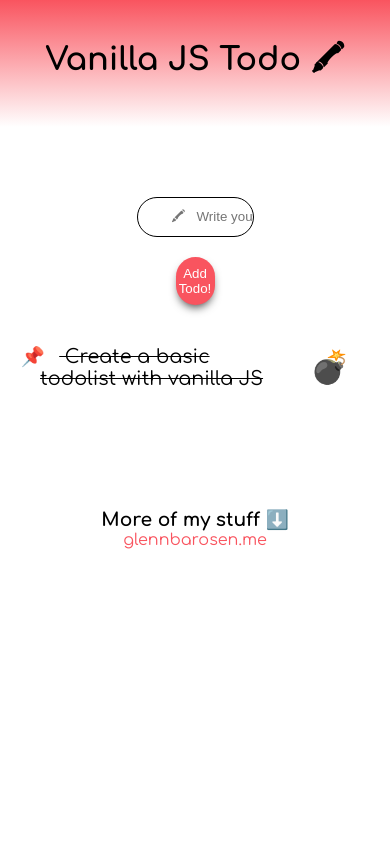
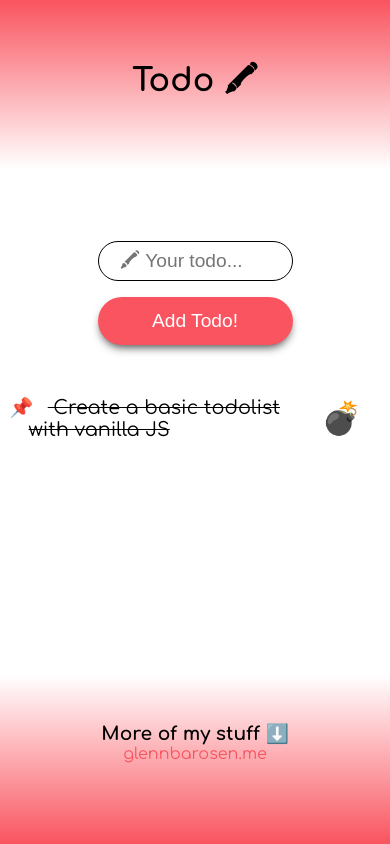
Before and after one commit to glennbarosen/vanillajs-todo, a plain HTML site: page index.html in a window 390 px wide. Drawn offline with Linux system fonts and the light colour scheme.

Commit message:
bit more responsive 📱

```diff
--- a/app.js
+++ b/app.js
@@ -1,4 +1,3 @@
-
 const todoInput = document.querySelector(".todo-input")
 const submitButton = document.querySelector(".submit-btn")
 const todos = document.querySelector(".todos")
@@ -10,7 +9,6 @@ todos.addEventListener('click', toggleDone)
 
 function addTodo(e) {
     e.preventDefault()
-    console.log('submitted')
 
     const todoDiv = document.createElement('div')
     todoDiv.classList.add('todo-element')
@@ -20,7 +18,6 @@ function addTodo(e) {
     todoItem.innerText = todoInput.value
     todoDiv.appendChild(todoItem)
 
-
     const deleteTodo = document.createElement('button')
     deleteTodo.classList.add('delete-btn')
     deleteTodo.innerText = '💣'
@@ -28,6 +25,7 @@ function addTodo(e) {
 
     todos.appendChild(todoDiv)
 
+    console.log('submitted')
     todoInput.value = ''
 }
 
@@ -36,7 +34,6 @@ function deleteTodo(e) {
         e.target.parentElement.remove()
         console.log('deleted')
     }
-
 }
 
 function toggleDone(e) {
@@ -44,5 +41,4 @@ function toggleDone(e) {
         e.target.className = 'todo-item-done'
     else if (e.target.className === 'todo-item-done')
         e.target.className = 'todo-item'
-
 }
--- a/index.html
+++ b/index.html
@@ -6,16 +6,16 @@
     <meta name="viewport" content="width=device-width, initial-scale=1.0">
     <link href="https://fonts.googleapis.com/css2?family=Comfortaa:wght@300;400;700&display=swap" rel="stylesheet">
     <link rel="stylesheet" href="./style.css">
-    <title>Vanilla JS Todo 🖍</title>
+    <title>Todo 🖍</title>
 </head>
 
 <body>
     <header>
-        <h1>Vanilla JS Todo 🖍</h1>
+        <h1>Todo 🖍</h1>
     </header>
     <main>
         <form class="todo-form">
-            <input class="todo-input" type="text" placeholder=" 🖍   Write your todo here...">
+            <input class="todo-input" type="text" placeholder=" 🖍 Your todo..." autofocus>
             <button class="submit-btn" type="submit">Add Todo!</button>
         </form>
         <div class="todo-container">
@@ -27,11 +27,11 @@
             </ul>
         </div>
     </main>
-    <script src="./app.js"></script>
     <footer>
         <h3>More of my stuff ⬇️</h3>
         <a href="https://glennbarosen.me/">glennbarosen.me</a>
     </footer>
+    <script src="./app.js"></script>
 </body>
 
 </html>
--- a/style.css
+++ b/style.css
@@ -6,37 +6,37 @@
 
 body {
     font-family: 'Comfortaa', cursive;
+    min-height: 100%;
     display: grid;
-    place-items: center;
+    grid-template-rows: 20vh auto 20vh;
 }
 
 header {
-    margin: 0 0 50px 0;
-    height: 15vh;
-    width: 100%;
     background-image: linear-gradient(180deg, rgba(249,84,95,1) 0%, rgba(255,255,255,1) 100%);
     display: grid;
     place-items: center;
+    width: 100vw;
 }
 
 main {
-    display: grid;
-    place-items: center;
+    min-height: 60vh;
+    padding: 1.5rem;
 }
 
 .todo-form {
     display: grid;
     place-items: center;
+    padding: 3rem;
 }
 
 .todo-input {
     width: 30vw;
     height: 2.5rem;
-    margin: 20px;
-    padding-left: 30px;
+    margin-bottom: 1rem;
+    padding: 1rem;
     border-radius: 30px;
     border: 1px solid black;
-
+    font-size: 1.2rem;
 }
 
 .todo-input:focus {
@@ -44,10 +44,11 @@ main {
 }
 
 .submit-btn {
-    width: 10vw;
+    width: 200px;
     height: 3rem;
     background: rgb(249, 84, 95);
     color: white;
+    font-size: 1.2rem;
     border: none;
     border-radius: 30px;
     -webkit-box-shadow: 0px 5px 10px -3px rgba(0,0,0,0.75);
@@ -59,48 +60,33 @@ main {
     background: white;
     color: rgb(249, 84, 95);
     border: 1px solid rgb(249, 84, 95);
-    transition: 0.3s;
+    transition: 0.4s ease-out;
     font-weight: 700;
 }
 
- /* Change color of bullet in list. From W3Schools */
-ul {
-    list-style: none; /* Remove default bullets */
-  }
-
-  ul li::before {
-    content: "📌";  /* Add content: \2022 is the CSS Code/unicode for a bullet */
-    color: rgb(249, 84, 95); /* Change the color */
-    font-weight: bold; /* If you want it to be bold */
-    display: inline-block; /* Needed to add space between the bullet and the text */
-    width: 2em; /* Also needed for space (tweak if needed) */
-    margin-left: -1em; /* Also needed for space (tweak if needed) */
-  }
 .submit-btn:focus {
     outline: none;
 }
 
 .todo-container {
-    margin: 30px;
     display: flex;
     justify-content: center;
     align-items: center;
-
 }
 
 .todos {
-    min-width: 30vw;
+    min-width: 50vw;
 }
 
 .todo-element {
-    margin: 10px;
     display: flex;
     justify-content: space-between;
     align-items: center;
+    margin-top: 3px;
+    margin-bottom: 3px;
 }
 
 .todo-item {
-    max-width: 70vw;
     word-wrap: break-word;
     font-size: 1.2rem;
 }
@@ -132,14 +118,36 @@ ul {
 }
 
 footer {
-    bottom: 1px;
-    display: grid;
-    place-items: center;
-    width: 100%;
-    padding: 5rem;
+    background-image: linear-gradient(360deg, rgba(249,84,95,1) 0%, rgba(255,255,255,1) 100%);
+    text-align: center;
+    padding: 3rem;
 }
 
 a {
     text-decoration: dotted;
     color: rgb(249, 84, 95);
 }
+
+/* Change color of bullet in list. From W3Schools */
+ul {
+    list-style: none; /* Remove default bullets */
+  }
+
+  ul li::before {
+    content: "📌";  /* Add content: \2022 is the CSS Code/unicode for a bullet */
+    color: rgb(249, 84, 95); /* Change the color */
+    font-weight: bold; /* If you want it to be bold */
+    display: inline-block; /* Needed to add space between the bullet and the text */
+    width: 2em; /* Also needed for space (tweak if needed) */
+    margin-left: -1em; /* Also needed for space (tweak if needed) */
+  }
+
+@media only screen and (max-width: 740px) {
+    .submit-btn {
+        width: 50vw;
+    }
+
+    .todo-input {
+        width: 50vw;
+    }
+}
```
